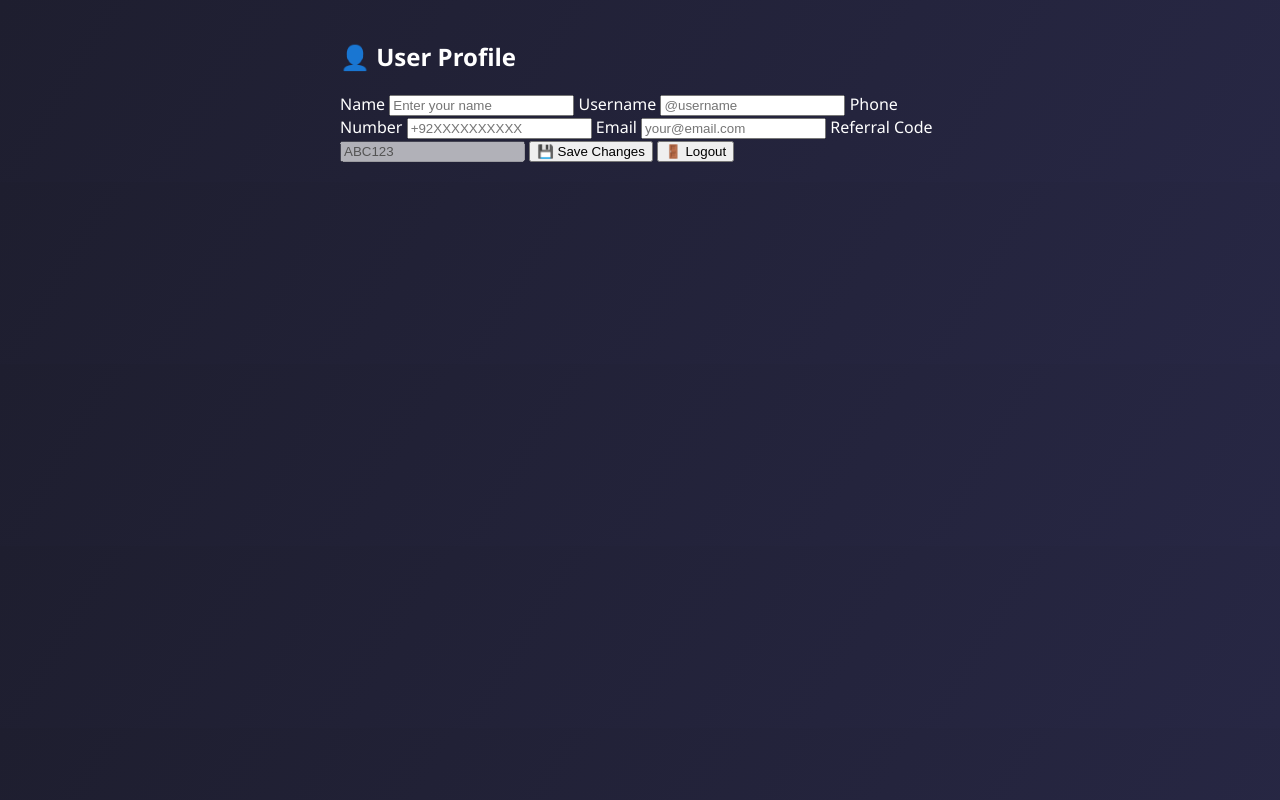
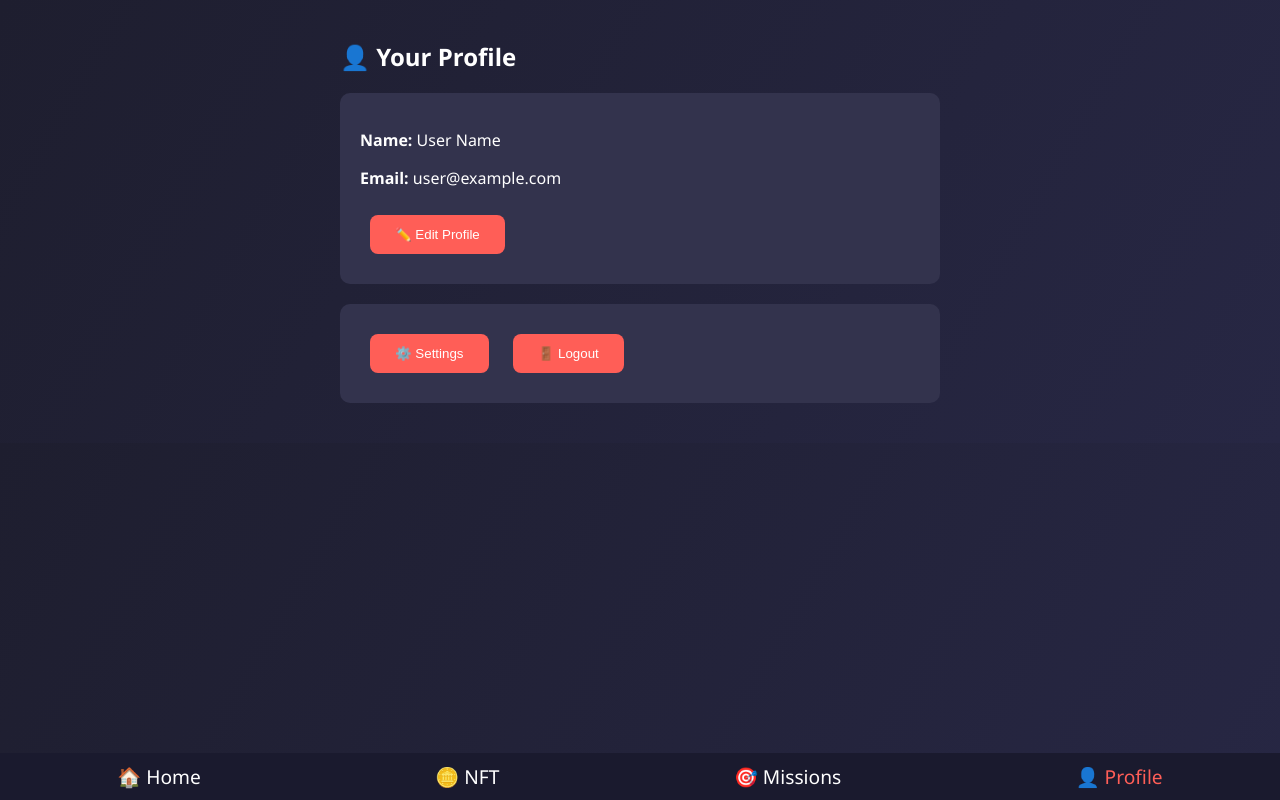
Before and after one commit to abdulbasit92786/ZMMSSMK-, a website: page profile.html in a window 1280 px wide. Drawn offline with Linux system fonts and the light colour scheme.

Commit message:
Update profile.html

```diff
--- a/profile.html
+++ b/profile.html
@@ -1,46 +1,32 @@
 <!DOCTYPE html>
 <html lang="en">
 <head>
-  <meta charset="UTF-8" />
+  <meta charset="UTF-8"/>
   <meta name="viewport" content="width=device-width, initial-scale=1.0"/>
-  <title>Profile</title>
+  <title>Profile – ZMSSMK</title>
   <link rel="stylesheet" href="style.css" />
 </head>
-<body class="profile-body">
+<body>
   <div class="container">
-    <h2 class="section-title">👤 User Profile</h2>
+    <h2>👤 Your Profile</h2>
 
-    <div class="profile-info">
-      <label>Name</label>
-      <input type="text" id="name" placeholder="Enter your name" />
+    <div class="card">
+      <p><strong>Name:</strong> <span id="userName">User Name</span></p>
+      <p><strong>Email:</strong> <span id="userEmail">user@example.com</span></p>
+      <button class="btn">✏️ Edit Profile</button>
+    </div>
 
-      <label>Username</label>
-      <input type="text" id="username" placeholder="@username" />
-
-      <label>Phone Number</label>
-      <input type="tel" id="phone" placeholder="+92XXXXXXXXXX" />
-
-      <label>Email</label>
-      <input type="email" id="email" placeholder="your@email.com" />
-
-      <label>Referral Code</label>
-      <input type="text" id="refcode" disabled value="ABC123" />
-
-      <button onclick="saveProfile()">💾 Save Changes</button>
-      <button onclick="logoutUser()" class="logout-btn">🚪 Logout</button>
+    <div class="card">
+      <button class="btn">⚙️ Settings</button>
+      <button class="btn">🚪 Logout</button>
     </div>
   </div>
 
-  <script>
-    function saveProfile() {
-      alert("✅ Profile Updated Successfully!");
-      // یہاں پر آپ چاہیں تو localStorage میں سیو کرو یا API call کرو
-    }
-
-    function logoutUser() {
-      alert("⚠️ Logged out!");
-      window.location.href = "login.html"; // واپس لاگ ان پیج پر بھیج دو
-    }
-  </script>
+  <div class="bottom-nav">
+    <a href="dashboard.html" class="nav-item">🏠 Home</a>
+    <a href="nft.html" class="nav-item">🪙 NFT</a>
+    <a href="mission.html" class="nav-item">🎯 Missions</a>
+    <a href="profile.html" class="nav-item active">👤 Profile</a>
+  </div>
 </body>
-  </html>
+</html>
```
